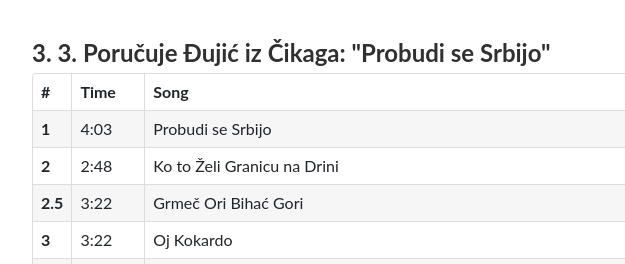
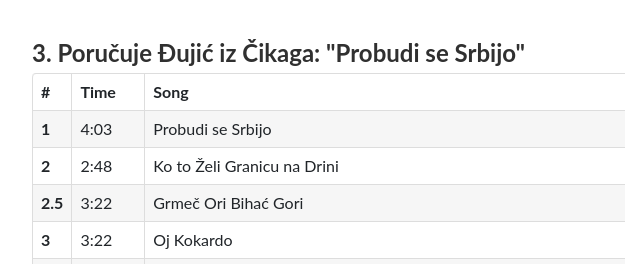
Before and after one commit to Anter11/anter11.github.io, a plain HTML site: page sr_nedjomanjace.htm in a window 1280 px wide. Shown: the part 951-1215 px from the top of the page, 83-708 px from the left. Drawn offline with nearby package versions, Linux system fonts and the light colour scheme.

Commit message:
0.8.1_a2

```diff
--- a/sr_nedjomanjace.htm
+++ b/sr_nedjomanjace.htm
@@ -790,7 +790,7 @@
 		</tbody>
 	  </table>
 	  <br id="mak027">
-	  <h4>3. 3. Poručuje Đujić iz Čikaga: "Probudi se Srbijo"<span class="float-right"><a href="https://www.youtube.com/playlist?list=PL1_2nnmj8WPWkZ6Ys0u5LX-BAMZy7KgTJ">1995</a></span></h4>
+	  <h4>3. Poručuje Đujić iz Čikaga: "Probudi se Srbijo"<span class="float-right"><a href="https://www.youtube.com/playlist?list=PL1_2nnmj8WPWkZ6Ys0u5LX-BAMZy7KgTJ">1995</a></span></h4>
 	  <table class="table table-bordered table-striped">
 	    <thead>
 		  <th width="5%">#</th>
```
